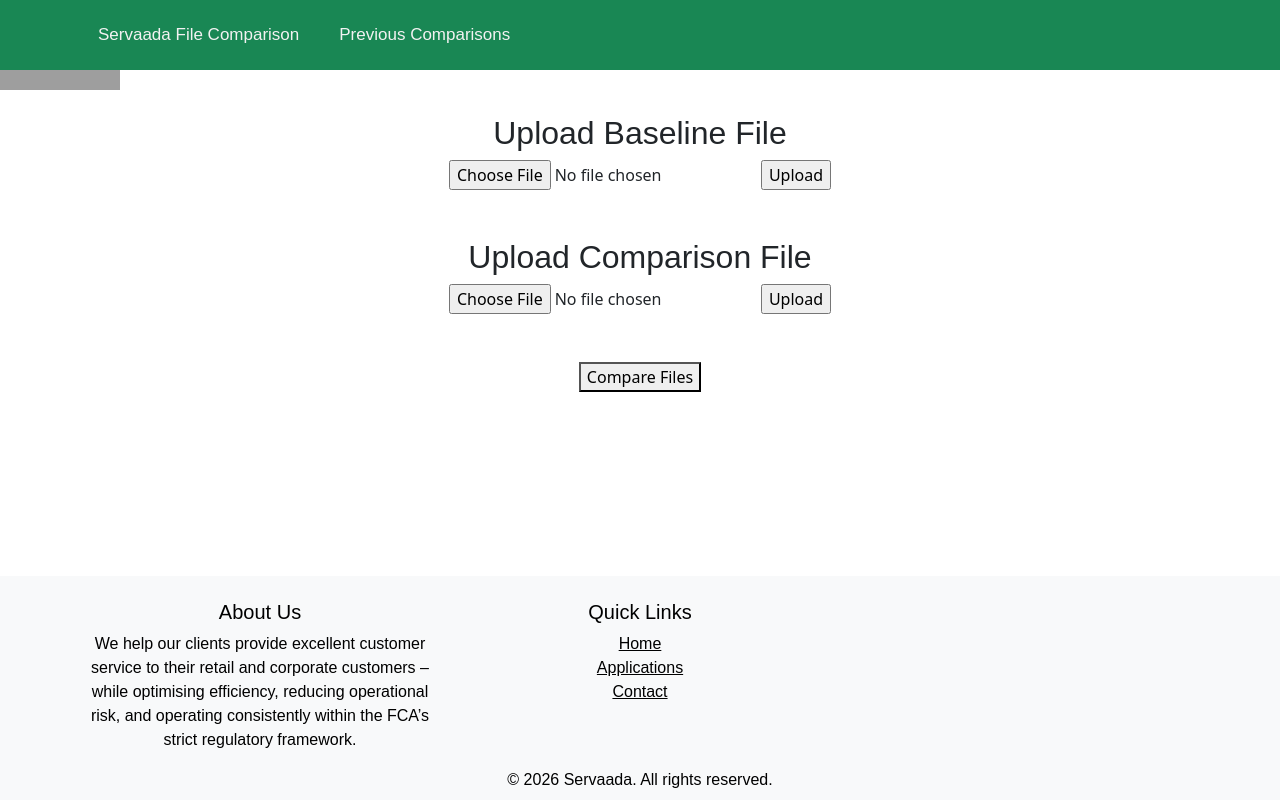
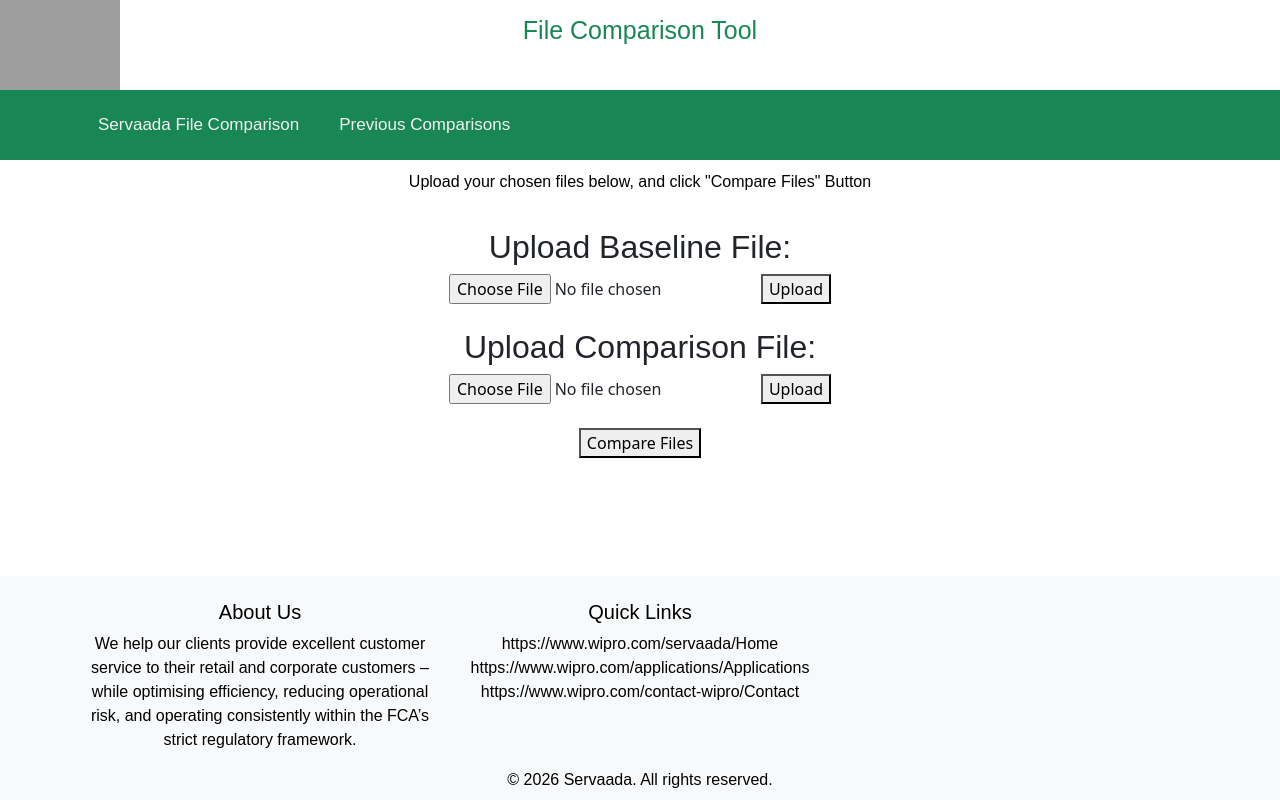
Before and after one commit to bpp-sot/mattw_app_development, a React (Vite) app: page / in a window 1280 px wide. Built offline with nearby package versions, Linux system fonts and the light colour scheme; grey boxes are pictures that could not be loaded.

Commit message:
Code development to validate file uploads with associated CSS changes

```diff
--- a/src/App.css
+++ b/src/App.css
@@ -7,6 +7,10 @@
 }
 h1 {
   color: rgb(255, 255, 255);
+}
+
+main {
+  position: relative;
 }
 
 h2{
@@ -22,7 +26,7 @@
   float: none;
   top: 0;
   text-align: center;
-  position: fixed;
+  position: sticky;
   height: fit-content;
   width: 100%;
 }
@@ -50,9 +54,10 @@
 /* Top Navigation Bar Styles  */
 /* Add a background color to the top navigation */
 .topnav {
+  margin-top: auto;
   background-color: #198754;
   overflow: hidden;
-  position: fixed;
+  position: relative;
   width: 100%;
 }
 
@@ -87,6 +92,7 @@
 }
 
 #pageinformation {
+  color: black;
   text-align: center;
   font-family: Arial, Helvetica, sans-serif;
   margin: auto;
--- a/src/App.jsx
+++ b/src/App.jsx
@@ -1,73 +1,180 @@
-import { useState } from 'react'
+
+import { useRef, useState } from 'react';
 import 'bootstrap/dist/css/bootstrap.min.css';
-import {Container, Nav, Navbar} from 'react-bootstrap'
-import ServaadaLogo from '/workspaces/mattw_app_development/Servaada Logo.png'
-import './App.css'
+import { Container, Nav, Navbar } from 'react-bootstrap';
+import ServaadaLogo from '/workspaces/mattw_app_development/Servaada Logo.png';
+import './App.css';
 
 function App() {
+  const [srcFile, setSrcFile] = useState(null); // File | null
+  const [tgtFile, setTgtFile] = useState(null); // File | null
+  const [srcStatus, setSrcStatus] = useState('');
+  const [tgtStatus, setTgtStatus] = useState('');
+
+  // Refs if you want to clear the inputs after submit
+  const srcInputRef = useRef(null);
+  const tgtInputRef = useRef(null);
+
+  function isExcelFilename(filename) {
+    const allowedExtensions = /\.(xls|xlsx)$/i;
+    return allowedExtensions.test(filename);
+  }
+
+  function validateAndSetStatus(file, setStatus) {
+    if (!file) {
+      setStatus('No file selected.');
+      return false;
+    }
+    if (!isExcelFilename(file.name)) {
+      setStatus('Invalid file type. Please upload an Excel file (.xls or .xlsx).');
+      return false;
+    }
+    setStatus('Valid file type. You can proceed with the upload.');
+    return true;
+  }
+
+  function handleSrcChange(e) {
+    const file = e.target.files?.[0] ?? null;
+    setSrcFile(file);
+    validateAndSetStatus(file, setSrcStatus);
+  }
+
+  function handleTgtChange(e) {
+    const file = e.target.files?.[0] ?? null;
+    setTgtFile(file);
+    validateAndSetStatus(file, setTgtStatus);
+  }
+
+  function handleUploadSubmit(e) {
+    e.preventDefault();
+    // Decide which form fired based on the submitter's id or the presence of files
+    const form = e.currentTarget;
+    const isSrc = form.querySelector('#srcFileUpload') !== null;
+
+    if (isSrc) {
+      const ok = validateAndSetStatus(srcFile, setSrcStatus);
+      if (ok) {
+        // TODO: upload srcFile
+        setSrcStatus('Baseline file uploaded successfully.');
+        // Clear input if desired
+        if (srcInputRef.current) srcInputRef.current.value = '';
+        setSrcFile(null);
+      }
+    } else {
+      const ok = validateAndSetStatus(tgtFile, setTgtStatus);
+      if (ok) {
+        // TODO: upload tgtFile
+        setTgtStatus('Comparison file uploaded successfully.');
+        if (tgtInputRef.current) tgtInputRef.current.value = '';
+        setTgtFile(null);
+      }
+    }
+  }
+
+  function handleCompare() {
+    const srcOk = validateAndSetStatus(srcFile, setSrcStatus);
+    const tgtOk = validateAndSetStatus(tgtFile, setTgtStatus);
+    if (!srcOk || !tgtOk) return;
+    // TODO: perform comparison with srcFile and tgtFile
+    // e.g., send both to backend, then update UI with result
+    alert('Comparing files...');
+  }
 
   return (
     <>
       <header className="header">
         <img id="logoImage" src={ServaadaLogo} alt="Servaada Logo" />
-        <h1 id ="pageTitle"> File Comparison Tool </h1>
+        <h1 id="pageTitle">File Comparison Tool</h1>
       </header>
-      <Navbar expand="lg" className="topnav" >
+
+      <Navbar expand="lg" className="topnav">
         <Container>
           <Navbar.Brand href="#home">Servaada File Comparison</Navbar.Brand>
           <Navbar.Toggle aria-controls="basic-navbar-nav" />
           <Navbar.Collapse id="basic-navbar-nav">
             <Nav className="me-auto">
-              <Nav.Link href="#link">Previous Comparisons</Nav.Link>
+              <Nav.Link href="#previous">Previous Comparisons</Nav.Link>
             </Nav>
           </Navbar.Collapse>
         </Container>
       </Navbar>
+
       <main>
-        <p id ="pageinformation">Upload your chosen files below, and click "Compare Files" Button</p>
-        <div className ="fileuploads">
-          <h2 className ="upload-titles">Upload Baseline File</h2>
+        <p id="pageinformation">
+          Upload your chosen files below, and click "Compare Files" Button
+        </p>
+        <br />
+
+        {/* Baseline upload */}
+        <form onSubmit={handleUploadSubmit}>
+          <h2>Upload Baseline File:</h2>
+          <input
+            id="srcFileUpload"
+            className="fileUploads"
+            type="file"
+            data-status-id="srcFileStatus"
+            onChange={handleSrcChange}
+            ref={srcInputRef}
+            required
+          />
+          <button id="srcFileSubmit" className="buttons" type="submit">Upload</button>
+          <br />
+          <span id="srcFileStatus" className="status">{srcStatus}</span>
+        </form>
+
+        <br />
+
+        {/* Comparison upload */}
+        <form onSubmit={handleUploadSubmit}>
+          <h2>Upload Comparison File:</h2>
+          <input
+            id="tgtFileUpload"
+            className="fileUploads"
+            type="file"
+            data-status-id="tgtFileStatus"
+            onChange={handleTgtChange}
+            ref={tgtInputRef}
+            required
+          />
+          <button id="tgtFileSubmit" className="buttons" type="submit">Upload</button>
+          <br />
+          <span id="tgtFileStatus" className="status"> {tgtStatus}</span>
+        </form>
+
+        <br />
+
         <div>
-              <input id="srcFileUpload" className = "fileUploads" type="file" name="srcFileUpload" />
-              <input id="srcFileSubmit" className = "buttons" type="submit" value="Upload"/>
-          </div>
-            <br></br>
-            <br></br>
-            <h2 className ="upload-titles">Upload Comparison File</h2>
-            <div>
-              <input id="tgtFileUpload" className = "fileUploads" type="file"  name="tgtFileUpload" />
-              <input id="tgtFileSubmit" className = "buttons" type="submit" value="Upload"/>
-            </div>
-            <br></br>
-            <br></br>
-            <button id="compareFilesButton" className="buttons">Compare Files</button>
+          <button id="compareFilesButton" className="buttons" onClick={handleCompare}>
+            Compare Files
+          </button>
         </div>
       </main>
-      <footer id="footer" class="bg-light text-black pt-4 pb-2">
-        <div class="container">
-            <div class="row">
-              <div class="col-md-4 text-black">
+
+      <footer id="footer" className="bg-light text-black pt-4 pb-2">
+        <div className="container">
+          <div className="row">
+            <div className="col-md-4 text-black">
               <h5>About Us</h5>
-                <p class="text-black">
+              <p className="text-black">
                 We help our clients provide excellent customer service to their retail and corporate customers – while optimising efficiency, reducing operational risk, and operating consistently within the FCA’s strict regulatory framework.
               </p>
             </div>
-              <div class="col-md-4">
+            <div className="col-md-4">
               <h5>Quick Links</h5>
-                <ul class="list-unstyled text-black">
-                  <li><a href="https://www.wipro.com/servaada/" class="text-black">Home</a></li>
-                  <li><a href="https://www.wipro.com/applications/" class="text-black">Applications</a></li>
-                  <li><a href="https://www.wipro.com/contact-wipro/" class="text-black">Contact</a></li>
+              <ul className="list-unstyled text-black">
+                <li>https://www.wipro.com/servaada/Home</li>
+                <li>https://www.wipro.com/applications/Applications</li>
+                <li>https://www.wipro.com/contact-wipro/Contact</li>
               </ul>
             </div>
-            <div class="text-center">
-              <p class="mb-0 text-black">&copy; 2026 Servaada. All rights reserved.</p>
+            <div className="text-center">
+              <p className="mb-0 text-black">&copy; 2026 Servaada. All rights reserved.</p>
             </div>
           </div>
         </div>
       </footer>
     </>
-  )
+  );
 }
 
-export default App
+export default App;
```
Lines whose indentation alone changed are shown as unchanged.
